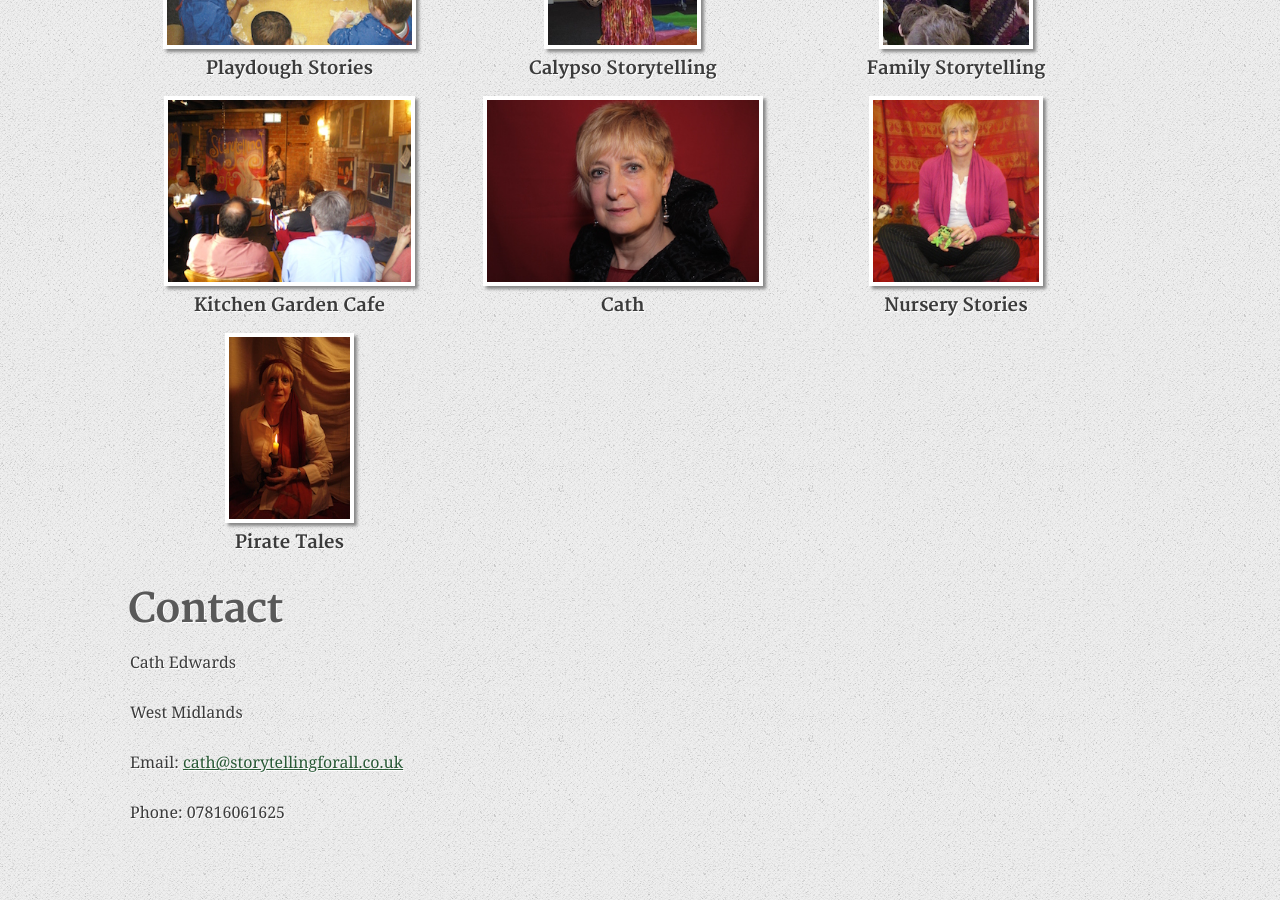
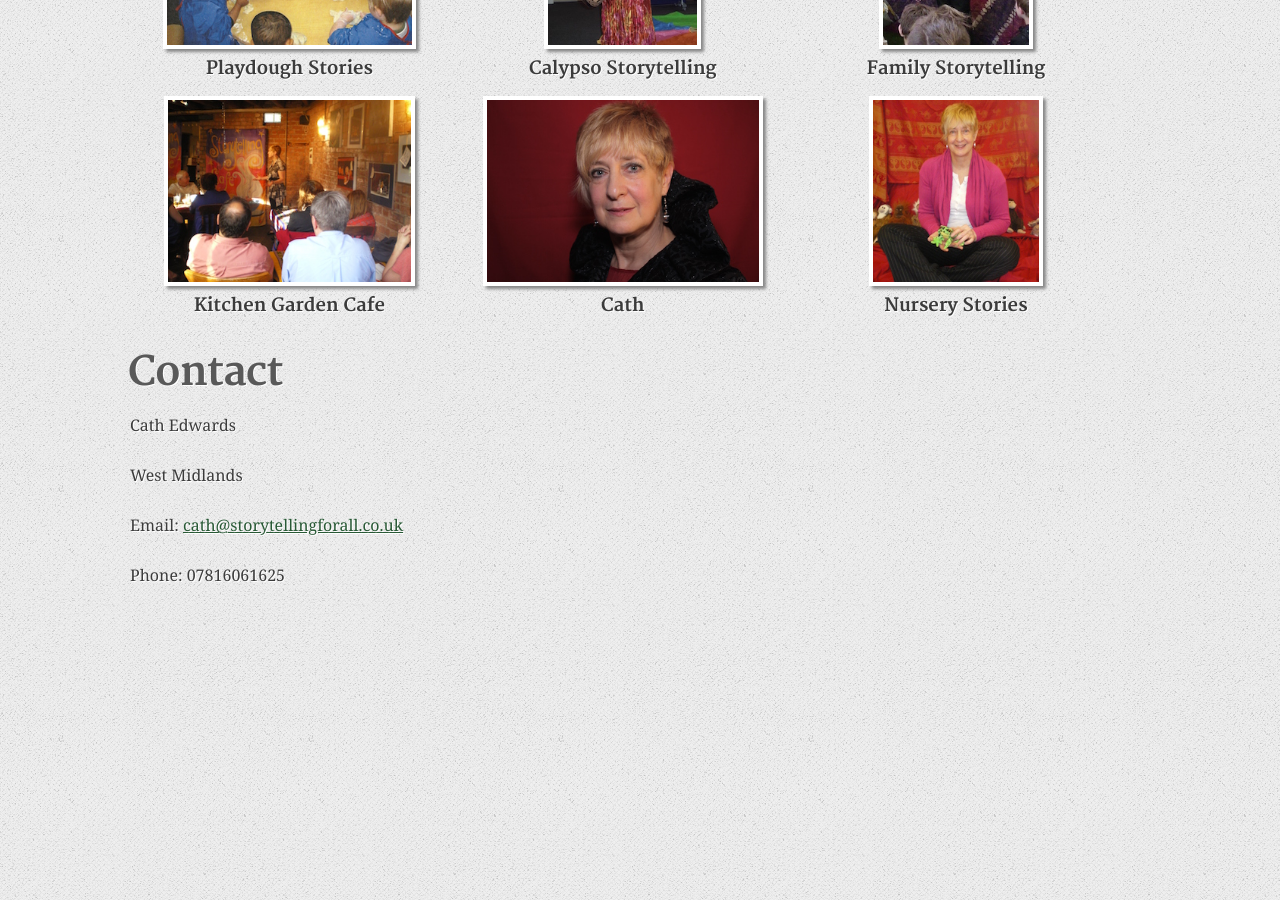
Before and after one commit to m3dwards/storytellingforall, a Jekyll site: the page built from index.html, in a window 1280 px wide and 900 px high, scrolled down 1684 px. Built offline with Jekyll 4.4.1, drawn with Linux system fonts in a browser that asks for light colours.

Commit message:
Updated gallery.yml

```diff
--- a/_data/gallery.yml
+++ b/_data/gallery.yml
@@ -36,8 +36,4 @@
 
 - name: Nursery Stories
   thumb: /images/gallery/thumbs/frog.jpeg
-  image: /images/gallery/frog.jpg
-
-- name: Pirate Tales
-  thumb: /images/gallery/thumbs/pirate-stories.jpeg
-  image: /images/gallery/pirate-stories.jpg
+  image: /images/gallery/frog.
```
